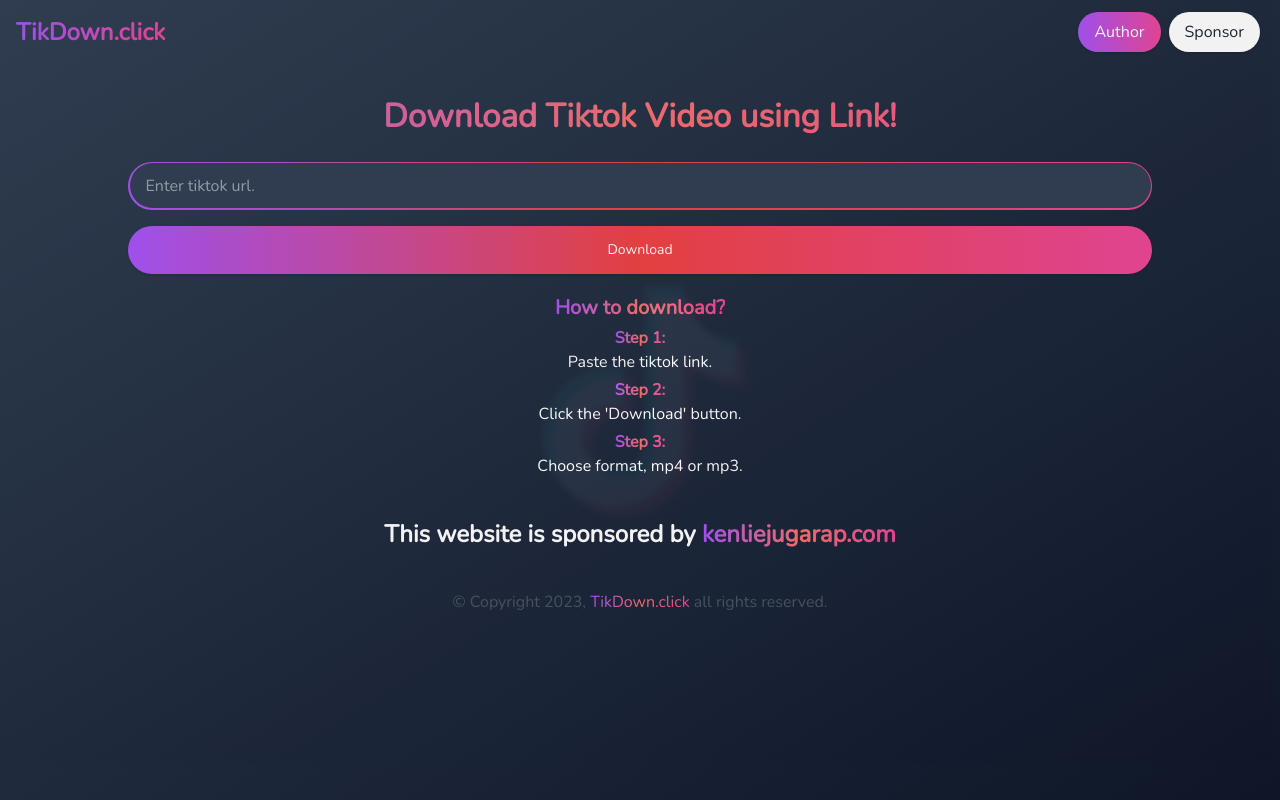
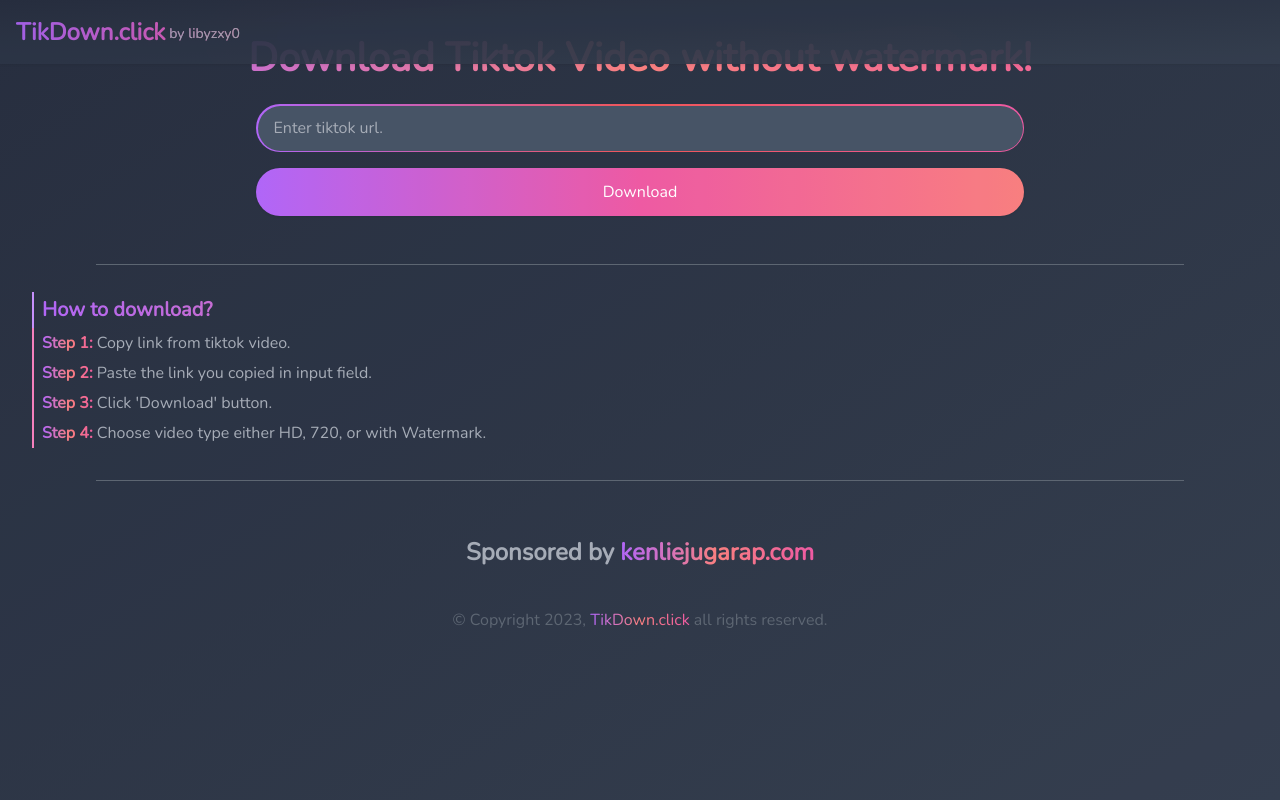
Before and after one commit to libyzxy0/tiktok-downloader, a Nuxt app in the folder client/: page / in a window 1280 px wide. Built offline with nearby package versions, Linux system fonts and the light colour scheme.

Commit message:
Update UI

```diff
--- a/client/assets/css/main.css
+++ b/client/assets/css/main.css
@@ -4,5 +4,4 @@
 
 body {
   font-family: "Nunito", sans-serif;
-  overflow: hidden;
 }
--- /dev/null
+++ b/client/components/Footer.vue
@@ -0,0 +1,4 @@
+<template>
+  <h1 class="text-gray-400 font-bold text-center mt-10 text-2xl mx-5">Sponsored by <a href="https://kenliejugarap.com" class="bg-gradient-to-r from-purple-500 via-red-400 to-pink-500 bg-clip-text text-transparent">kenliejugarap.com</a></h1>
+    <p class="text-center text-gray-600 mt-10">© Copyright 2023, <a href="https://tikdown.click" class="bg-gradient-to-r from-purple-500 via-red-400 to-pink-500 bg-clip-text text-transparent">TikDown.click</a> all rights reserved.</p>
+</template>
--- /dev/null
+++ b/client/components/HowToDownload.vue
@@ -0,0 +1,17 @@
+<template>
+  <div class="mt-3 flex flex-col mt-10 mx-8">
+      <h1 class="text-xl font-bold bg-gradient-to-r from-purple-500 via-red-400 to-pink-500 bg-clip-text text-transparent border-l-2 border-purple-400 -400 py-[4px] px-2">How to download?</h1>
+      <div class="py-[3px] border-l-2 border-pink-400">
+        <h1 class="text-gray-400 mx-2"><b class="bg-gradient-to-r from-purple-500 via-red-400 to-pink-500 bg-clip-text text-transparent">Step 1: </b>Copy link from tiktok video.</h1>
+      </div>
+      <div class="py-[3px] border-l-2 border-pink-400">
+        <h1 class="text-gray-400 mx-2"><b class="bg-gradient-to-r from-purple-500 via-red-400 to-pink-500 bg-clip-text text-transparent">Step 2: </b>Paste the link you copied in input field.</h1>
+      </div>
+      <div class="py-[3px] border-l-2 border-pink-400">
+        <h1 class="text-gray-400 mx-2"><b class="bg-gradient-to-r from-purple-500 via-red-400 to-pink-500 bg-clip-text text-transparent">Step 3: </b>Click 'Download' button.</h1>
+      </div>
+      <div class="py-[3px] border-l-2 border-pink-400">
+        <h1 class="text-gray-400 mx-2"><b class="bg-gradient-to-r from-purple-500 via-red-400 to-pink-500 bg-clip-text text-transparent">Step 4: </b>Choose video type either HD, 720, or with Watermark.</h1>
+      </div>
+    </div>
+</template>
--- /dev/null
+++ b/client/components/Line.vue
@@ -0,0 +1,3 @@
+<template>
+  <div class="flex justify-center items-center w-full"><hr class="w-[85%] h-1 border-1 border-gray-600 mt-8 mb-3"></div>
+</template>
--- /dev/null
+++ b/client/components/Navbar.vue
@@ -0,0 +1,5 @@
+<template>
+  <nav class="w-full h-16 flex justify-between items-center shadow fixed bg-gradient-to-tl from-slate-800 to-slate-900 bg-gradient-to-r opacity-90 filter backdrop-blur-3xl">
+      <h1 class="flex flex-row bg-gradient-to-r from-purple-500 to-pink-500 bg-clip-text text-transparent font-bold text-2xl mx-4">TikDown.click <p class="text-gray-400 text-sm mt-2 mx-1 font-medium">by libyzxy0</p></h1>
+    </nav>
+</template>
--- a/client/pages/index.vue
+++ b/client/pages/index.vue
@@ -1,17 +1,11 @@
 <script setup>
-  const sponsor = () => {
-    window.location.href = 'https://kenliejugarap.com';
-  }
-  const author = () => {
-    alert('This website is made by Jan Liby Dela Costa.')
-  };
   const url = ref("");
   const btnIsLoading = ref(false);
   const isError = ref(false);
   const downloaded = ref({});
   const clickDownload = async () => {
+  // downloadDialog.showModal();
   btnIsLoading.value = true;
-
   try {
     const response = await fetch('https://api.tikdown.click/api?url=' + url.value);
 
@@ -56,7 +50,7 @@
       <button class="btn btn-sm btn-circle btn-ghost absolute right-2 top-2 text-white">✕</button>
     </form>
     <h3 class="font-bold text-2xl bg-gradient-to-r from-purple-500 to-pink-500 bg-clip-text text-transparent">Download</h3>
-    <p class="py-4 text-white">Choose format you want to download.</p>
+    <p class="py-4 text-white">{{ downloaded?.id ? `@${downloaded?.author?.unique_id}(${downloaded?.author?.nickname}) | ${downloaded.title ? downloaded?.title + '|' : '' } ${downloaded.play_count} views | ${downloaded.region}` : 'Loading' }}</p>
     <div class="flex flex-col items-center">
       <div class="w-auto h-auto rounded-xl mb-5 bg-gradient-to-tl from-slate-900 to-slate-700 bg-gradient-to-r ring-1 ring-purple-400 shadow">
         <video v-if="downloaded.id" controls :poster="'https://www.tikwm.com' + downloaded.cover" class="rounded-xl w-[19rem] h-[19rem]">
@@ -69,31 +63,18 @@
     </div>
   </div>
   </dialog>
-  <div class="fixed bg-gradient-to-tl from-slate-900 to-slate-700 bg-gradient-to-r w-full h-screen z-20 opacity-95 overflow-y-auto">
-    <nav class="w-full h-16 flex justify-between items-center">
-      <h1 class="bg-gradient-to-r from-purple-500 to-pink-500 bg-clip-text text-transparent font-bold text-2xl mx-4">TikDown.click</h1>
-      <div class="flex flex-row mx-4">
-          <button class="py-2 px-4 w-full bg-gradient-to-r from-purple-500 to-pink-500 border-none outline-none rounded-full shadow mx-1 text-white" @click="author()">Author</button>
-        <button class="py-2 px-4 bg-white border-none outline-none rounded-full shadow mx-1" @click="sponsor()">Sponsor</button>
-      </div>
-    </nav>
-    <h1 class="text-center text-purple-400 text-[33px] mx-4 mt-7 font-bold bg-gradient-to-r from-purple-500 via-red-400 to-pink-500 bg-clip-text text-transparent">Download Tiktok Video using Link!</h1>
-    <div class="flex flex-col justify-center items-center my-5">
-      <div :class="isError ? 'bg-red-500' : 'bg-gradient-to-r from-purple-500 via-red-500 to-pink-500'" class="h-12 w-[80%] rounded-full p-[1.5px]">
+  <div class="bg-gradient-to-tl from-slate-800 to-slate-900 bg-gradient-to-r w-full h-screen opacity-90 overflow-y-auto pb-5">
+    <Navbar />
+    <h1 class="text-center text-purple-400 text-[30px] md:text-[40px] mx-4 mt-7 font-bold bg-gradient-to-r from-purple-500 via-red-400 to-pink-500 bg-clip-text text-transparent mt-20">Download Tiktok Video without watermark!</h1>
+    <div class="flex flex-col justify-center items-center my-4">
+      <div :class="isError ? 'bg-red-500' : 'bg-gradient-to-r from-purple-500 via-red-500 to-pink-500'" class="h-12 w-[85%] md:w-[60%] rounded-full p-[1.5px]">
         <input v-model="url" type="text" class="outline-none w-full h-full rounded-full bg-slate-700 px-4 py-2 text-white font-medium" placeholder="Enter tiktok url.">
       </div>
-      <button class="border-none bg-gradient-to-r from-purple-500 via-red-500 to-pink-500 w-[80%] py-3 rounded-full mt-4 shadow text-white font-medium btn" @click="clickDownload">{{ btnIsLoading ? 'Downloading' : 'Download' }}</button>
+      <button class="border-none bg-gradient-to-r from-purple-500 via-pink-500 to-red-400 w-[85%] md:w-[60%] py-3 rounded-full mt-4 shadow text-white font-medium btn text-[16px] shadow" @click="clickDownload">{{ btnIsLoading ? 'Downloading' : 'Download' }}</button>
     </div>
-    <div class="mt-3 flex flex-col items-center mx-8">
-      <h1 class="text-xl font-bold bg-gradient-to-r from-purple-500 via-red-400 to-pink-500 bg-clip-text text-transparent">How to download?</h1>
-      <p class="font-medium text-white mt-1 text-center"><b class="bg-gradient-to-r from-purple-500 via-red-400 to-pink-500 bg-clip-text text-transparent">Step 1: </b><br>Paste the tiktok link.</p>
-      <p class="font-medium text-white mt-1 text-center"><b class="bg-gradient-to-r from-purple-500 via-red-400 to-pink-500 bg-clip-text text-transparent">Step 2: </b><br>Click the 'Download' button.</p>
-      <p class="font-medium text-white mt-1 text-center"><b class="bg-gradient-to-r from-purple-500 via-red-400 to-pink-500 bg-clip-text text-transparent">Step 3: </b><br>Choose format, mp4 or mp3.</p>
-    </div>
-    <h1 class="text-white font-bold text-center mt-10 text-2xl mx-5">This website is sponsored by <a href="https://kenliejugarap.com" class="bg-gradient-to-r from-purple-500 via-red-400 to-pink-500 bg-clip-text text-transparent">kenliejugarap.com</a></h1>
-    <p class="text-center text-gray-600 mt-10">© Copyright 2023, <a href="https://tikdown.click" class="bg-gradient-to-r from-purple-500 via-red-400 to-pink-500 bg-clip-text text-transparent">TikDown.click</a> all rights reserved.</p>
-  </div>
-  <div class="h-screen w-full bg-black flex justify-center items-center z-10 relative">
-    <img src="~/assets/images/images.jpeg" class="w-[20rem] h-[20rem] filter blur-[3px] brightness-75">
+    <Line />
+    <HowToDownload />
+    <Line />
+    <Footer />
   </div>
 </template>
```
Also changed, not shown: client/assets/images/images.jpeg (deleted), client/public/favicon.png (deleted), 1 other file (tests, documents, lock files or other folders).
